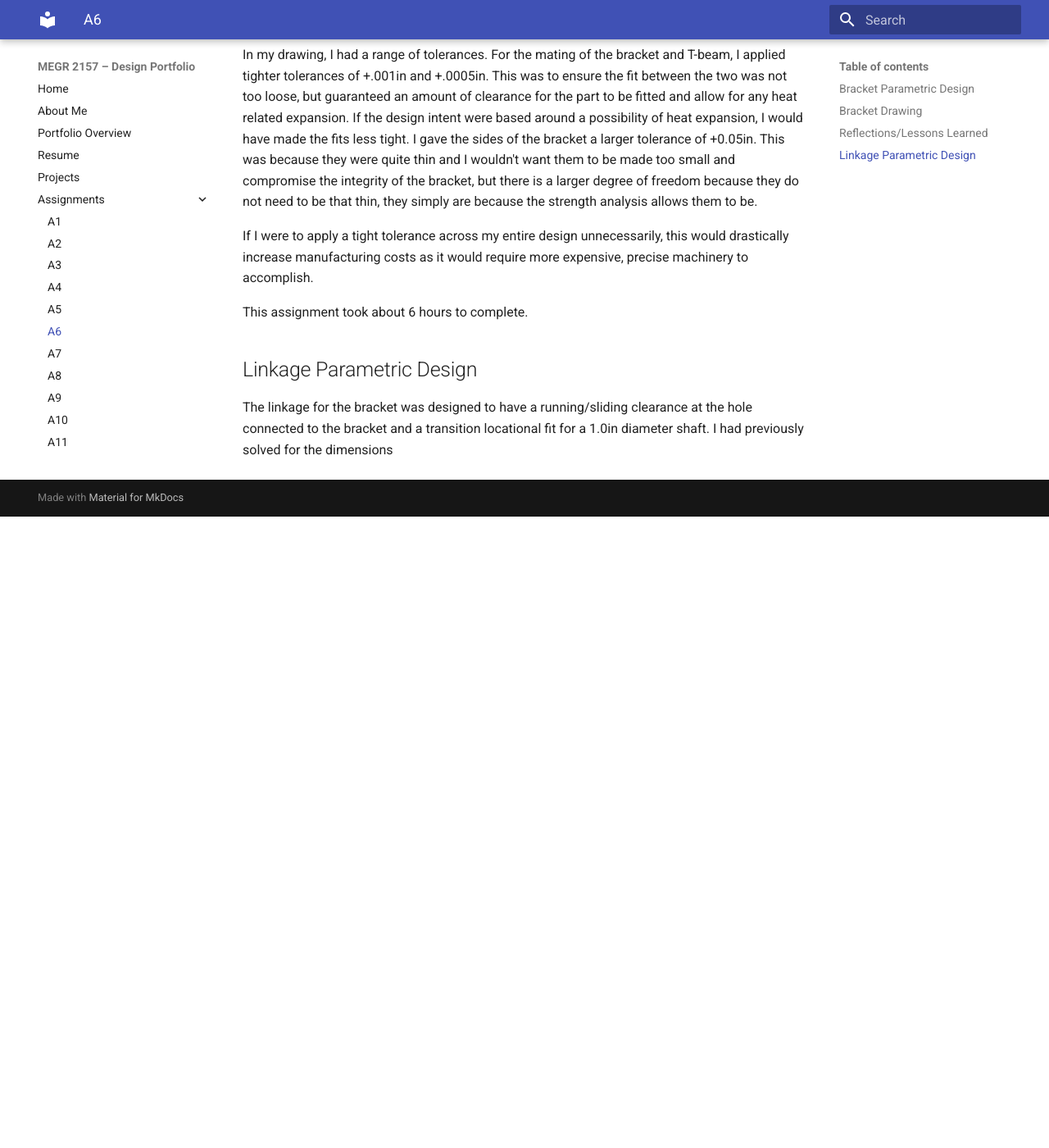
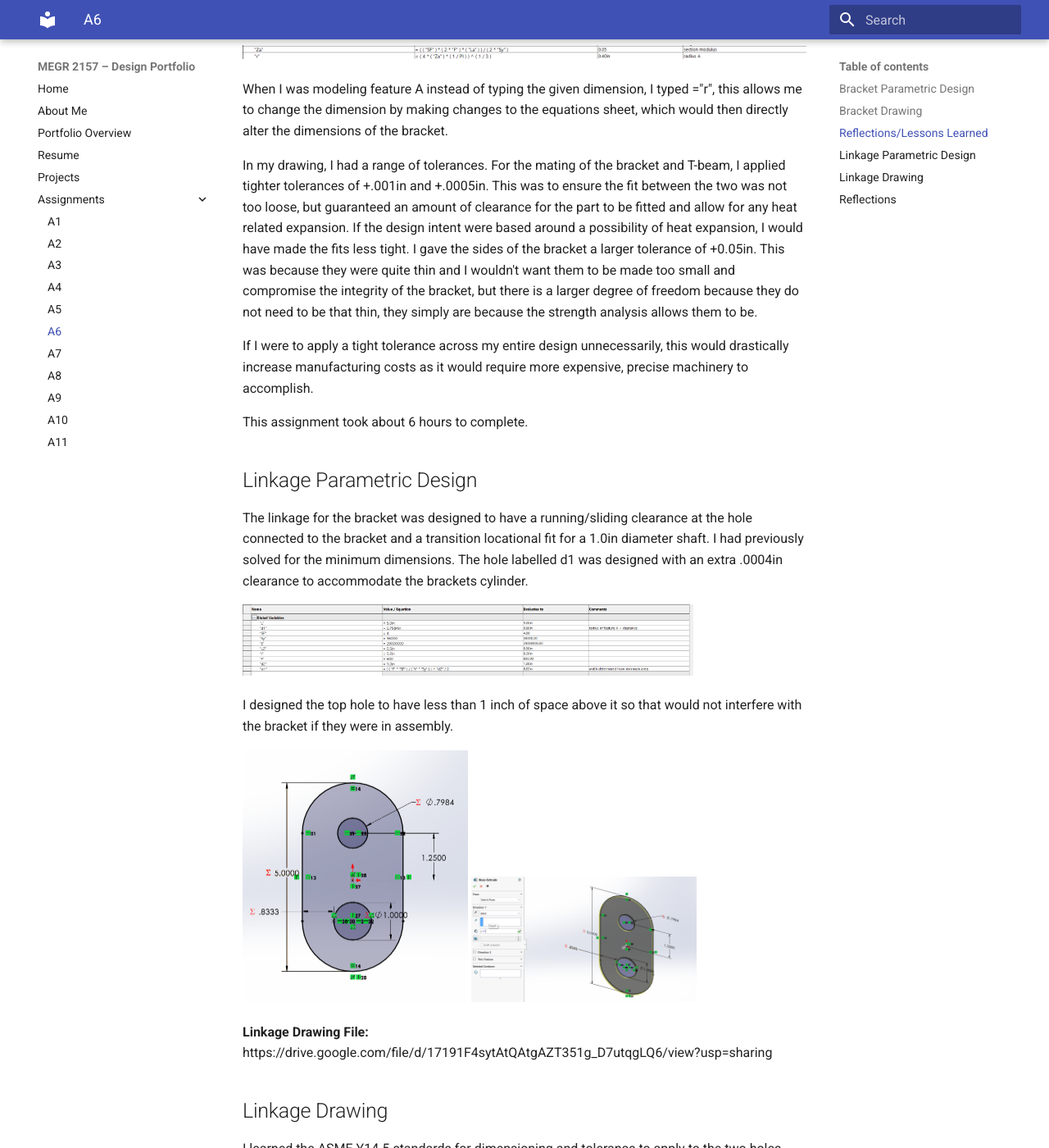
Before and after one commit to jwelch37/megr2156-portfolio, an MkDocs documentation site: the page built from docs/assignments/A06/index.md, in a window 1280 px wide and 1400 px high, scrolled down 3022 px. Shown: the whole window at 82% size. Built offline with MkDocs 1.6.1 and Material for MkDocs 9.7.7, drawn with Linux system fonts in a browser that asks for light colours; before the commit the page ends 3652 px from its top, so only the background shows below that; some of the changed text lies outside the part shown.

Commit message:
Update index.md with drawing links and reflections
Added links to bracket and linkage drawing files, and included additional details on design tolerances and lessons learned.

```diff
--- a/docs/assignments/A06/index.md
+++ b/docs/assignments/A06/index.md
@@ -11,11 +11,16 @@ I then designed the bracket based on these equations. This process was quite str
 
 <img src="b1.png" alt="Description" width="40%"> <img src="b2.png" alt="Description" width="20%"> <img src="b3.png" alt="Description" width="40%"> <img src="b4.png" alt="Description" width="40%"> <img src="b5.png" alt="Description" width="40%"> <img src="b6.png" alt="Description" width="40%"> <img src="b7.png" alt="Description" width="40%"> <img src="b8.png" alt="Description" width="40%"> <img src="b9.png" alt="Description" width="40%"> <img src="b10.png" alt="Description" width="40%"> <img src="b11.png" alt="Description" width="40%"> <img src="b12.png" alt="Description" width="40%"> <img src="b13.png" alt="Description" width="40%"> <img src="b14.png" alt="Description" width="40%"> <img src="b15.png" alt="Description" width="40%">
 
+**Bracket Part File:** https://drive.google.com/file/d/1LfA1MSwr3TPzFAijn0KXpaU7-ff9Q74p/view?usp=sharing
+
+
 ## Bracket Drawing
 
 This model was then to be put into a technical drawing, with an emphasis on the tolerances on the features that would interact with a T-beam, of which there were three. I also added a tolerance on the sides, which were feature D.
 
 <img src="b_draw.png" alt="Description" width="40%">
+
+**Drawing File:**  https://drive.google.com/file/d/1qbLIgZ08WrkpDnJJqcerqrtEU1cHia0R/view?usp=sharing
 
 
 ## Reflections/Lessons Learned
@@ -37,4 +42,25 @@ This assignment took about 6 hours to complete.
 
 ## Linkage Parametric Design
 
-The linkage for the bracket was designed to have a running/sliding clearance at the hole connected to the bracket and a transition locational fit for a 1.0in diameter shaft. I had previously solved for the dimensions
+The linkage for the bracket was designed to have a running/sliding clearance at the hole connected to the bracket and a transition locational fit for a 1.0in diameter shaft. I had previously solved for the minimum dimensions. The hole labelled d1 was designed with an extra .0004in clearance to accommodate the brackets cylinder.
+
+<img src="l_eqs.png" alt="Description" width="80%">
+
+I designed the top hole to have less than 1 inch of space above it so that would not interfere with the bracket if they were in assembly.
+
+<img src="l1.png" alt="Description" width="40%">  <img src="l2.png" alt="Description" width="40%">
+
+**Linkage Drawing File:** https://drive.google.com/file/d/17191F4sytAtQAtgAZT351g_D7utqgLQ6/view?usp=sharing
+
+## Linkage Drawing
+
+I learned the ASME Y14.5 standards for dimensioning and tolerance to apply to the two holes, using values from the Machinery's Handbook to determine tolerance and clearance.
+
+<img src="l_draw.png" alt="Description" width="40%">
+
+**Linkage Drawing File:** https://drive.google.com/file/d/17QEwUFTLuQxPMPcDH843URjybfnwHgpX/view?usp=sharing
+
+
+## Reflections
+
+I learned that determining function and purpose was the best way to determine tolerances and compatibility between two fitted parts, for example if movement is either intended, of no concern or not allowed. These tolerances communicate these same things, the tightness of the tolerance also communicates the function of the part.
```
